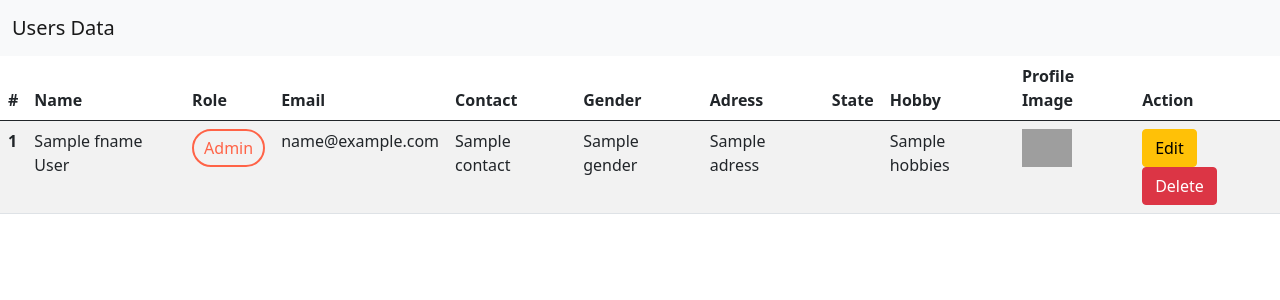
After one commit to RajibsCode/php-crud-mvc-architecture, a PHP site: template Views/admin.php in a window 1280 px wide. The commit adds this page. Shown: the top 300 px of the page. Run offline with PHP 8.4, Linux system fonts and the light colour scheme; the template is opened without the code that fills it: most values are stand-ins (such as "Sample title", 1, 10 or a date in 2020); grey boxes are pictures that could not be loaded.

Commit message:
fetch data done for user and admin

```diff
--- a/Controller/Controller.php
+++ b/Controller/Controller.php
@@ -171,8 +171,12 @@ class Controller extends Model {
                         </script>
                         <?php
                     }
+
+                    // 30 for fetch admin and show in admin.php
+                    $selectData = $this->selectData('user');
+
                     include 'Views/header.php';
-
+                    include 'Views/admin.php';
                     include 'Views/footer.php';
                     break;
 
--- a/Model/Model.php
+++ b/Model/Model.php
@@ -57,7 +57,7 @@ class Model {
         }
         return $response;
     }
-    // 29 fetch data for user
+    // 29 fetch data for user then show in user.php
     function selectData(string $tableName, array $where = []){
         $selectSql = "SELECT * FROM $tableName";
         if (!empty($where)) {
--- /dev/null
+++ b/Views/admin.php
@@ -0,0 +1,92 @@
+
+    <?php
+    // echo"<pre>";
+    // print_r($selectData);
+    // exit;
+
+
+    ?>
+
+
+    <table class="table table-striped">
+        <thead>
+          <tr>
+            <th scope="col">#</th>
+            <th scope="col">Name</th>
+            <th scope="col">Role</th>
+            <th scope="col">Email</th>
+            <th scope="col">Contact</th>
+            <th scope="col">Gender</th>
+            <th scope="col">Adress</th>
+            <th scope="col">State</th>
+            <th scope="col">Hobby</th>
+            <th scope="col">Profile Image</th>
+            <th scope="col">Action</th>
+          </tr>
+        </thead>
+        <tbody>
+        <?php
+        // for serial number
+        $s=1;
+        // loop for show one by one
+        foreach ($selectData['Data'] as $user) {
+
+        ?>
+
+          <tr>
+            <th scope="row"><?php echo $s; ?></th>
+            <td><?php echo $user->fname.' '.$user->lname; ?></td>
+            <td>
+            <p style="color:tomato;border:2px solid tomato;border-radius:50px;text-align:center;padding:5px 10px">
+            <?php
+             if($user->roll_id == 0){
+                echo "User";
+             }
+             if($user->roll_id == 1){
+                echo "Admin";
+             }
+             ?>
+             </p>
+             </td>
+            <td><?php  echo $user->email; ?></td>
+            <td><?php echo $user->contact; ?></td>
+            <td><?php echo $user->gender; ?></td>
+            <td><?php echo $user->adress; ?></td>
+            <td>
+            <?php
+            if ($user->state == 'gj') {
+                echo 'Gujrat';
+            }
+            if ($user->state == 'dl') {
+                echo 'Delhi';
+            }
+            if ($user->state == 'rj') {
+                echo 'Rajasthan';
+            }
+            if ($user->state == 'mh') {
+                echo 'Maharashtra';
+            }
+            if ($user->state == 'sk') {
+                echo 'Sikkim';
+            }
+            if ($user->state == 'pb') {
+                echo 'Punjab';
+            }
+
+            ?>
+            </td>
+            <td><?php echo $user->hobbies; ?></td>
+            <td><img src="<?php echo 'uploads/' . $user->profile;?>" alt="" width="50px"></td>
+            <td>
+                <a href="update.php?user=<?php echo $user->id; ?>" class="btn btn-warning edit-button">Edit</a>
+                <a href="delete.php?user=<?php echo $user->id; ?>" class="btn btn-danger delete-button" onclick="return confirm('Are you sure you want to delete this item?');">Delete</a>
+            </td>
+          </tr>
+          <?php
+            // increase one by one serial number
+            $s++;
+            }
+          ?>
+
+        </tbody>
+      </table>
```
Also changed, not shown: Views/user.php (+57 -20 lines), uploads/Rajib_20221209051238.jpg (added).
